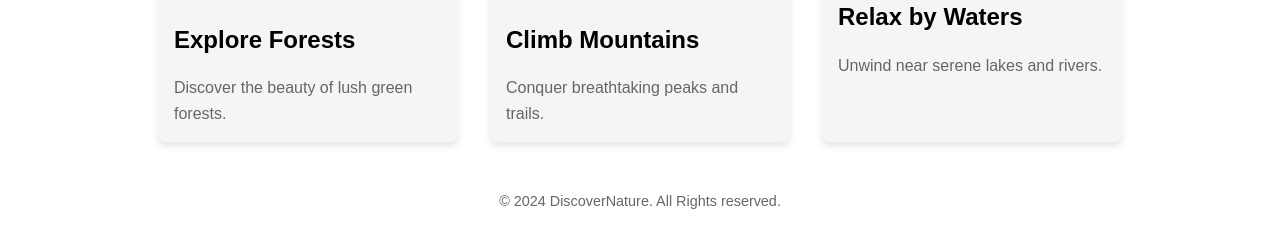
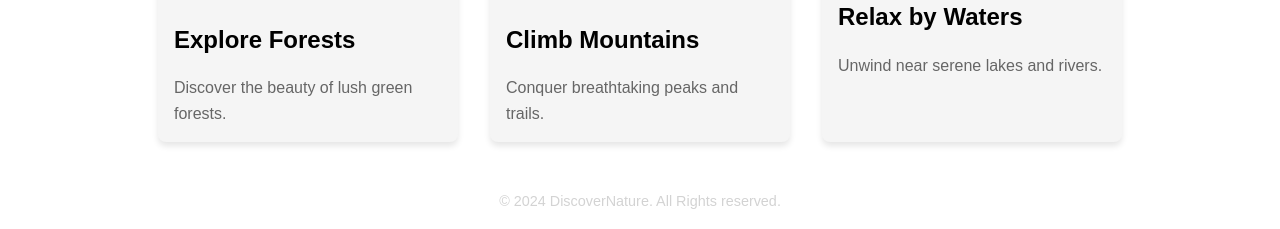
Before and after one commit to souvikotaku/newlandingpage, a plain HTML site: page index.html in a window 1280 px wide. Shown: the part 893-1122 px from the top of the page. Drawn offline with Linux system fonts and the light colour scheme.

Commit message:
chnged footer color

```diff
--- a/styles.css
+++ b/styles.css
@@ -131,7 +131,7 @@ footer {
   background-color: white;
   padding: 1rem;
   /* margin-top: 2rem; */
-  color: #666;
+  color: lightgray;
   font-size: 0.9rem;
 }
 
```
